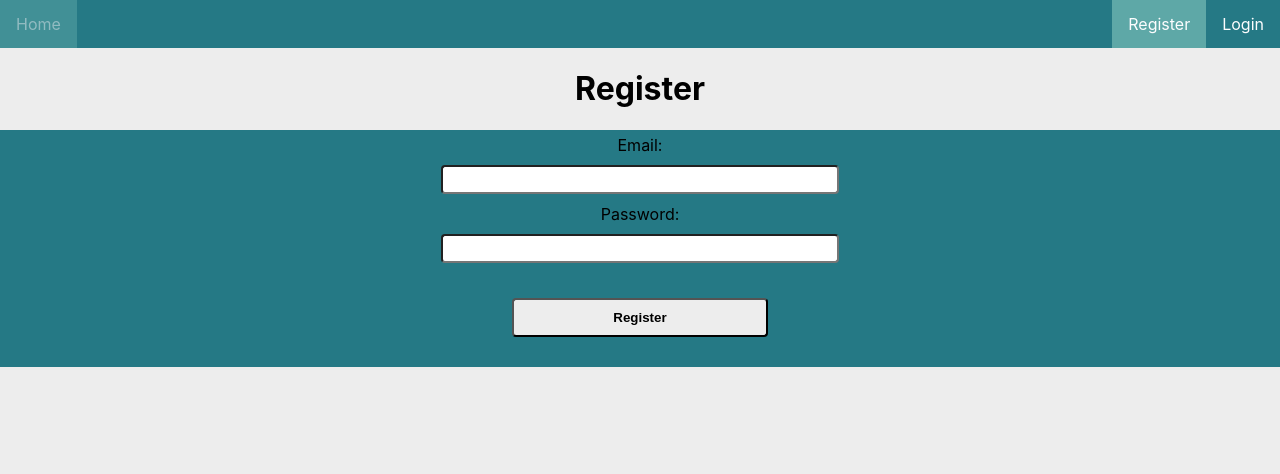
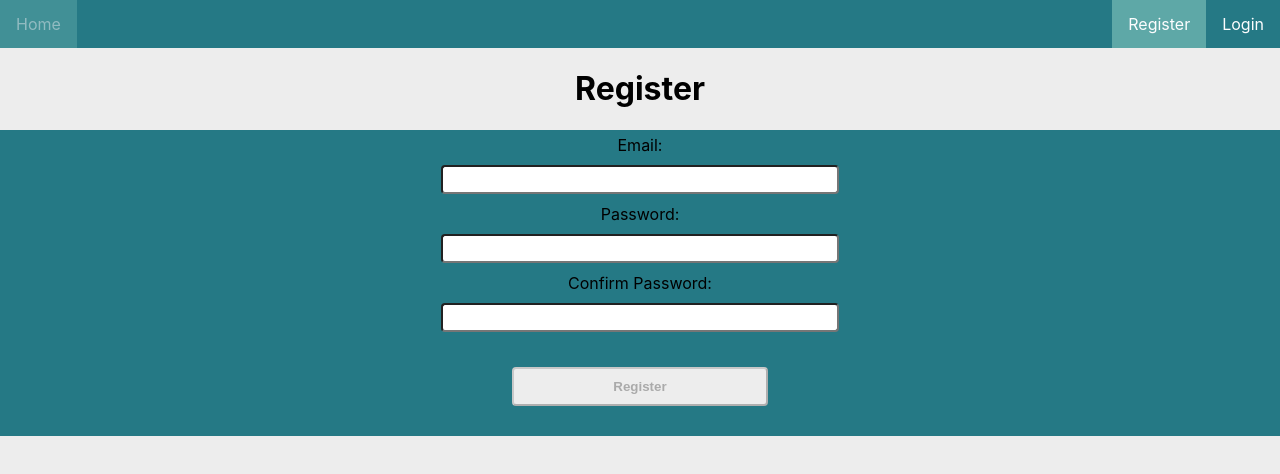
Before and after one commit to MihailYotov/react-recipe-book, a React (Create React App) app: page /register in a window 1280 px wide. Shown: the top 474 px of the page. Built offline with nearby package versions, Linux system fonts and the light colour scheme.

Commit message:
Extracting login and registration forms into separate reusable component;  Field and form validation;  Require auth for getting and submitting recipes.

```diff
--- /dev/null
+++ b/src/components/Authenticate/AuthForm.js
@@ -0,0 +1,141 @@
+import React, {Component, Fragment} from 'react';
+import classes from "./Authenticate.module.css";
+
+class AuthForm extends Component {
+    state = {
+        formData: {},
+    };
+
+    changeHandler = (event) => {
+        if (event.target && event.target.name) {
+            const name = event.target.name;
+            const value = event.target.value
+            const validation = JSON.parse(event.target.dataset.validation);
+
+            const hasErrors = validation.map((validItem) => {
+                return this.validateFields(validItem, value)
+            }).includes(false);
+
+            const data = {
+                [name]: {
+                    value: value,
+                    hasErrors: hasErrors
+                },
+            }
+
+            this.setState((prevState) => ({
+                formData: {
+                    ...prevState.formData,
+                    ...data
+                },
+            }));
+        }
+    };
+
+    validateFields = (name, value) => {
+        switch (name){
+            case 'required':
+                return !!value
+            case 'email':
+                return /^[A-Z0-9._%+-]+@[A-Z0-9.-]+\.[A-Z]{2,4}$/i.test(value)
+            case 'password':
+                if (this.state.formData.confirmPassword) {
+                    this.setState((prevState) => ({
+                        formData: {
+                            ...prevState.formData,
+                            ...{confirmPassword: {
+                                    hasErrors: this.validateFields('confirmPassword', value),
+                                }}
+                        },
+                    }));
+                }
+
+                return /((?=.*\d)(?=.*[A-Z]).{8,})/.test(value)
+            case 'confirmPassword':
+                return value === (this.state.formData.password && this.state.formData.password.value)
+            default:
+                return false
+        }
+    }
+
+    submit = (event) => {
+        event && event.preventDefault();
+        //TODO: Too much data conversion.
+        // Extract the errors in own object and collect the data in format suitable for submitting.
+
+        let data = {}
+        Object.keys(this.state.formData).forEach((key) => {
+            data[key] = this.state.formData[key].value
+        })
+
+        this.props.submit({...{returnSecureToken: true},...data})
+    }
+
+    componentDidMount() {
+        this.setState({inputsCount: document.getElementsByTagName('input').length})
+    }
+
+
+    render() {
+        let disable;
+        //TODO: Too much data conversion. Create better validation when extract errors in own object
+
+        if (Object.keys(this.state.formData).length < this.state.inputsCount) {
+            disable = true
+        } else {
+            Object.keys(this.state.formData).forEach((key) => {
+                if (this.state.formData[key].hasErrors) {
+                    disable = true;
+                }
+            })
+        }
+
+        return (
+            <form onSubmit={this.submit} className={classes.AuthFrom}>
+                <label htmlFor="email">Email: </label>
+                <input type="text"
+                       name="email"
+                       id={'email'}
+                       onChange={this.changeHandler}
+                       data-validation='["required", "email"]'/>
+                {this.state.formData.email && this.state.formData.email.hasErrors &&
+                <div className={classes.Error}>Invalid E-mail!</div>
+                }
+
+                <label htmlFor="password">Password: </label>
+                <input type="password"
+                       name="password"
+                       id={'password'}
+                       onChange={this.changeHandler}
+                       data-validation={this.props.register ? '["required", "password"]' : '["required"]'}/>
+                {this.state.formData.password && this.state.formData.password.hasErrors &&
+                <div className={classes.Error}>Password must contain at least 8 characters among which capital letters and numbers!</div>
+                }
+
+                {this.props.register &&
+                <Fragment>
+                    <label htmlFor="confirmPassword">Confirm Password: </label>
+                    <input
+                        type="password"
+                           name="confirmPassword"
+                           id={'confirmPassword'}
+                           onChange={this.changeHandler}
+                           data-validation='["required", "confirmPassword"]'
+                    />
+                    {this.state.formData.confirmPassword && this.state.formData.confirmPassword.hasErrors &&
+                    <div className={classes.Error}>The password confirmation does not match!</div>
+                    }
+                </Fragment>
+                }
+
+                <button type={"submit"}
+                        className={classes.FormButton}
+                        disabled={disable}
+                >
+                    {this.props.register ? 'Register': 'Login'}</button>
+            </form>
+        );
+    }
+}
+
+export default AuthForm;
--- a/src/components/Authenticate/Authenticate.module.css
+++ b/src/components/Authenticate/Authenticate.module.css
@@ -24,6 +24,13 @@
     cursor: pointer;
 }
 
+.Error {
+    width: 30%;
+    margin: 10px auto 20px auto;
+    background-color: var(--danger-color);
+    padding: 10px;
+}
+
 @media only screen and (max-width: 768px) {
     .AuthFrom {
         width: 100%;
--- a/src/components/Authenticate/Login.js
+++ b/src/components/Authenticate/Login.js
@@ -1,7 +1,7 @@
 import React, {Component, Fragment} from 'react';
-import classes from './Authenticate.module.css'
 import axios from '../../axios-base';
 import AuthContext from '../../context/authContext';
+import AuthForm from "./AuthForm";
 
 class Login extends Component {
     state = {
@@ -16,10 +16,8 @@ class Login extends Component {
         this.setState({[event.target.name]: event.target.value});
     };
 
-    submit = (event) => {
-        event && event.preventDefault();
-
-        axios.post('https://identitytoolkit.googleapis.com/v1/accounts:signInWithPassword?key=AIzaSyCilwINVSfpZ9fq3QDc-99665p4JKGq_1s', this.state)
+    submit = (data) => {
+        axios.post('https://identitytoolkit.googleapis.com/v1/accounts:signInWithPassword?key=AIzaSyCilwINVSfpZ9fq3QDc-99665p4JKGq_1s', data)
             .then((response) => {
                 const expiationDate = new Date(new Date().getTime() + response.data.expiresIn * 1000);
 
@@ -41,15 +39,11 @@ class Login extends Component {
             <Fragment>
                 <h1>Login</h1>
 
-                <form onSubmit={this.submit} className={classes.AuthFrom}>
-                    <label htmlFor="email">Email: </label>
-                    <input type="text" name="email" id={'email'} onChange={this.changeHandler}/>
-                    {/*TODO: Password field*/}
-                    <label htmlFor="password">Password: </label>
-                    <input type="text" name="password" id={'password'} onChange={this.changeHandler}/>
-
-                    <button type={"submit"} className={classes.FormButton}>Login</button>
-                </form>
+                <AuthForm
+                    props={this.props}
+                    changeHandler={this.changeHandler}
+                    submit={this.submit}
+                />
             </Fragment>
         );
     }
--- a/src/components/Authenticate/Register.js
+++ b/src/components/Authenticate/Register.js
@@ -1,7 +1,7 @@
 import React, {Component, Fragment} from 'react';
-import classes from './Authenticate.module.css'
 import axios from '../../axios-base';
 import AuthContext from "../../context/authContext";
+import AuthForm from './AuthForm';
 
 class Register extends Component {
     state = {
@@ -16,10 +16,8 @@ class Register extends Component {
         this.setState({[event.target.name]: event.target.value});
     };
 
-    submit = (event) => {
-        event && event.preventDefault();
-
-        axios.post('https://identitytoolkit.googleapis.com/v1/accounts:signUp?key=AIzaSyCilwINVSfpZ9fq3QDc-99665p4JKGq_1s', this.state)
+    submit = (data) => {
+        axios.post('https://identitytoolkit.googleapis.com/v1/accounts:signUp?key=AIzaSyCilwINVSfpZ9fq3QDc-99665p4JKGq_1s', data)
             .then((response) => {
                 const expiationDate = new Date(new Date().getTime() + response.data.expiresIn * 1000);
 
@@ -41,17 +39,12 @@ class Register extends Component {
             <Fragment>
                 <h1>Register</h1>
 
-                <form onSubmit={this.submit} className={classes.AuthFrom}>
-                    <label htmlFor="email">Email: </label>
-                    <input type="text" name="email" id={'email'} onChange={this.changeHandler}/>
-                    <label htmlFor="password">Password: </label>
-                    {/*TODO: Password field*/}
-                    <input type="text" name="password" id={'password'} onChange={this.changeHandler}/>
-                    {/*<label htmlFor="confirmPassword">Confirm Password: </label>*/}
-                    {/*<input type="text" name="confirmPassword" id={'confirmPassword'} onChange={this.changeHandler}/>*/}
-
-                    <button type={"submit"} className={classes.FormButton}>Register</button>
-                </form>
+                <AuthForm
+                    props={this.props}
+                    register={true}
+                    changeHandler={this.changeHandler}
+                    submit={this.submit}
+                />
             </Fragment>
         );
     }
--- a/src/components/Recipe/Recipe.js
+++ b/src/components/Recipe/Recipe.js
@@ -31,7 +31,7 @@ class Recipe extends Component {
 
     submitRecipe = (event) => {
         event && event.preventDefault();
-        const url = '/recipes/' + this.context.user.userId + '.json';
+        const url = '/recipes/' + this.context.user.userId + '.json?auth=' + this.context.user.token;
 
         axios.post(url, this.state)
             .then(() => {
--- a/src/containers/RecipesPage/RecipesPage.js
+++ b/src/containers/RecipesPage/RecipesPage.js
@@ -23,9 +23,8 @@ class RecipesPage extends Component {
     ];
 
     componentDidMount() {
-        const url = '/recipes/' + this.context.user.userId + '.json';
+        const url = '/recipes/' + this.context.user.userId + '.json?auth=' + this.context.user.token;
 
-        //TODO: Require auth on get recipes;
         axios.get(url)
             .then((results) => {
                 const fetchedData = [];
```
